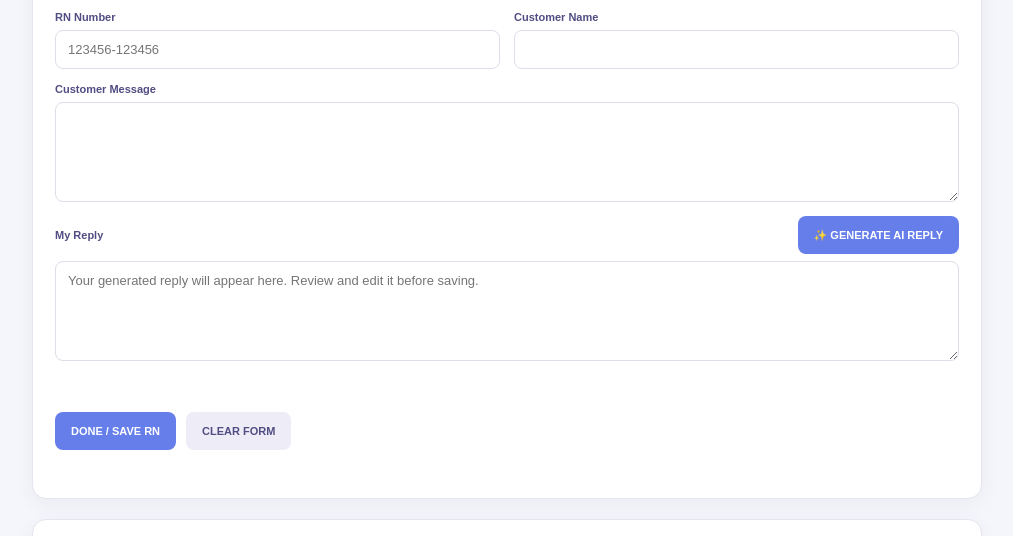
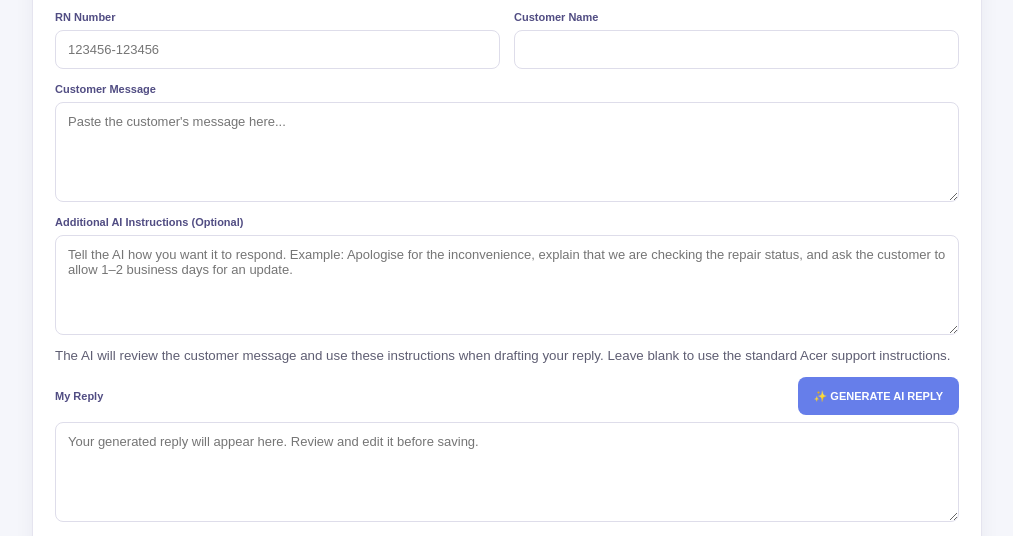
Before and after one commit to 1Eilyk1/Documentation-Forms, a plain HTML site: page rn-creation.html in a window 1280 px wide. Shown: the part 210-746 px from the top of the page, without its empty margins (133-1146 px from the left). Drawn offline with Linux system fonts and the light colour scheme.

Commit message:
Update rn-creation.html

```diff
--- a/rn-creation.html
+++ b/rn-creation.html
@@ -97,7 +97,12 @@ body{padding:10px}
             </div>
             <div class="rn-field full-width">
                 <label for="rnCustomerMessage">Customer Message</label>
-                <textarea id="rnCustomerMessage" required></textarea>
+                <textarea id="rnCustomerMessage" required placeholder="Paste the customer's message here..."></textarea>
+            </div>
+            <div class="rn-field full-width">
+                <label for="rnAIPrompt">Additional AI Instructions (Optional)</label>
+                <textarea id="rnAIPrompt" rows="3" placeholder="Tell the AI how you want it to respond. Example: Apologise for the inconvenience, explain that we are checking the repair status, and ask the customer to allow 1–2 business days for an update."></textarea>
+                <small style="display:block;margin-top:6px;opacity:.75;">The AI will review the customer message and use these instructions when drafting your reply. Leave blank to use the standard Acer support instructions.</small>
             </div>
             <div class="rn-field full-width">
                 <div style="display:flex;justify-content:space-between;align-items:center;gap:10px;flex-wrap:wrap;">
@@ -165,6 +170,7 @@ generateReplyButton.addEventListener("click", async () => {
     const customerMessage = $("rnCustomerMessage").value.trim();
     const customerName = $("rnCustomerName").value.trim();
     const rnNumber = $("rnNumber").value.trim();
+    const aiPrompt = $("rnAIPrompt").value.trim();
 
     if (!customerMessage) {
         aiStatus.textContent = "Please enter the customer's message first.";
@@ -190,7 +196,7 @@ generateReplyButton.addEventListener("click", async () => {
         const response = await fetch(AI_API_URL, {
             method: "POST",
             headers: { "Content-Type": "application/json" },
-            body: JSON.stringify({ customerMessage, customerName, rnNumber })
+            body: JSON.stringify({ customerMessage, customerName, rnNumber, aiPrompt })
         });
 
         const data = await response.json().catch(() => ({}));
```
